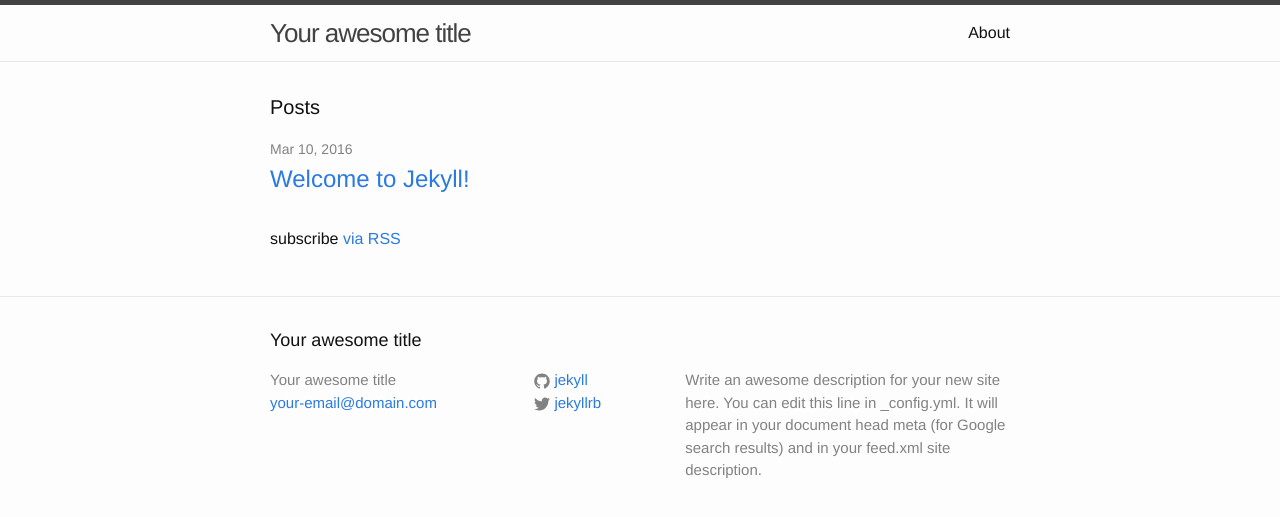
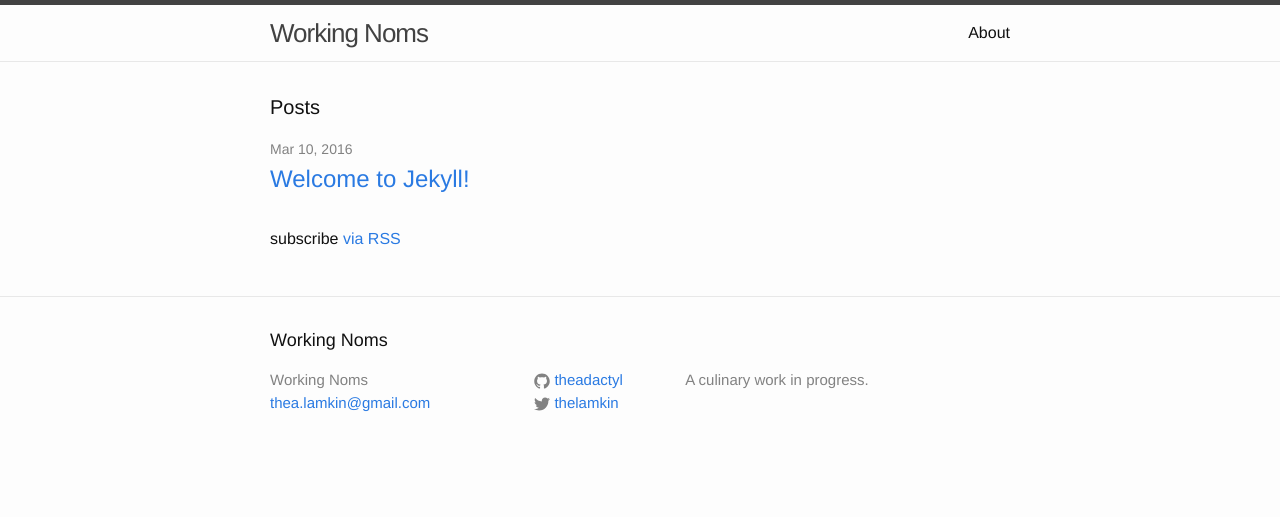
Before and after one commit to theadactyl/theadactyl.github.io, a Jekyll site: the page built from index.html, in a window 1280 px wide. Shown: the top 517 px of the page. Built offline with Jekyll 4.4.1, drawn with Linux system fonts in a browser that asks for light colours.

Commit message:
Adding working title and description + personal info

```diff
--- a/_config.yml
+++ b/_config.yml
@@ -6,16 +6,14 @@
 # 'jekyll serve'. If you change this file, please restart the server process.
 
 # Site settings
-title: Your awesome title
-email: your-email@domain.com
+title: Working Noms
+email: thea.lamkin@gmail.com
 description: > # this means to ignore newlines until "baseurl:"
-  Write an awesome description for your new site here. You can edit this
-  line in _config.yml. It will appear in your document head meta (for
-  Google search results) and in your feed.xml site description.
+  A culinary work in progress.
 baseurl: "" # the subpath of your site, e.g. /blog
 url: "http://yourdomain.com" # the base hostname & protocol for your site
-twitter_username: jekyllrb
-github_username:  jekyll
+twitter_username: thelamkin
+github_username:  theadactyl
 
 # Build settings
 markdown: kramdown
```
